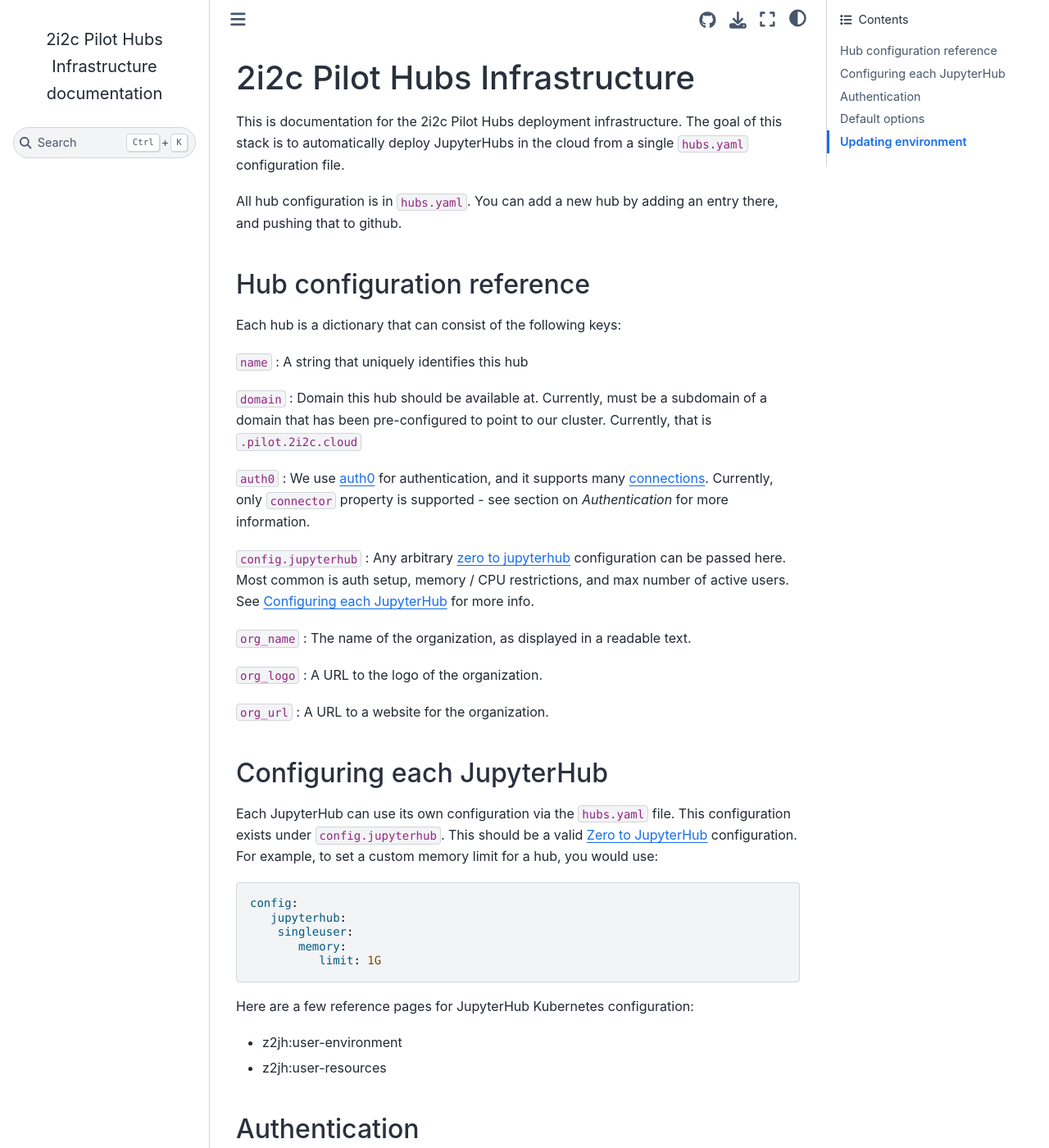
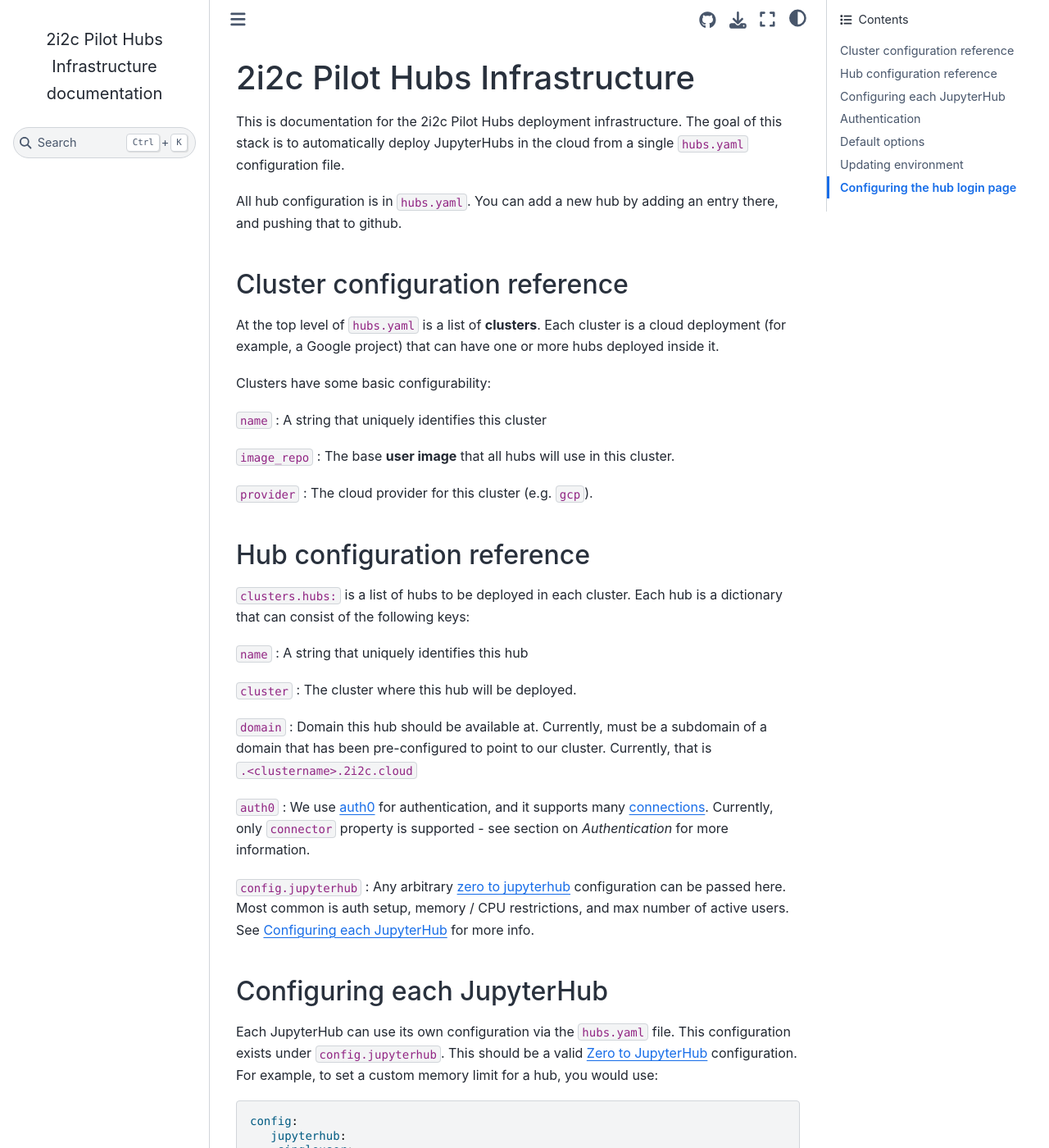
Before and after one commit to 2i2c-org/infrastructure, a Sphinx documentation site: the page built from docs/index.md, in a window 1280 px wide and 1400 px high. Shown: the whole window at 82% size. Built offline with Sphinx 7.4.7 and the Sphinx Book theme 1.1.4, drawn with Linux system fonts in a browser that asks for light colours; some of the changed text lies outside the part shown.

Commit message:
update information about home page templates

```diff
--- a/docs/index.md
+++ b/docs/index.md
@@ -5,17 +5,36 @@
 All hub configuration is in `hubs.yaml`. You can add a new hub by adding
 an entry there, and pushing that to github.
 
+## Cluster configuration reference
+
+At the top level of `hubs.yaml` is a list of **clusters**. Each cluster is a cloud deployment (for example, a Google project) that can have one or more hubs deployed inside it.
+
+Clusters have some basic configurability:
+
+`name`
+: A string that uniquely identifies this cluster
+
+`image_repo`
+: The base **user image** that all hubs will use in this cluster.
+
+`provider`
+: The cloud provider for this cluster (e.g. `gcp`).
+
 ## Hub configuration reference
 
+`clusters.hubs:` is a list of hubs to be deployed in each cluster.
 Each hub is a dictionary that can consist of the following keys:
 
 `name`
 : A string that uniquely identifies this hub
 
+`cluster`
+: The cluster where this hub will be deployed.
+
 `domain`
 : Domain this hub should be available at. Currently, must be a subdomain
   of a domain that has been pre-configured to point to our cluster. Currently,
-  that is `.pilot.2i2c.cloud`
+  that is `.<clustername>.2i2c.cloud`
 
 `auth0`
 : We use [auth0](https://auth0.com/) for authentication, and it supports
@@ -27,15 +46,6 @@
 : Any arbitrary [zero to jupyterhub](https://z2jh.jupyter.org) configuration
   can be passed here. Most common is auth setup, memory / CPU restrictions,
   and max number of active users. See [](config-jupyterhub) for more info.
-
-`org_name`
-: The name of the organization, as displayed in a readable text.
-
-`org_logo`
-: A URL to the logo of the organization.
-
-`org_url`
-: A URL to a website for the organization.
 
 (config-jupyterhub)=
 ## Configuring each JupyterHub
@@ -147,3 +157,13 @@
 
 5. Make a commit, make a PR and merge to master! This will deploy all the hubs
    with the new image
+
+## Configuring the hub login page
+
+Each Hub deployed in a cluster has a collection of metadata about who it is deployed for, and who is responsible for running it. This is used to generate the **log-in page** for each hub and tailor it for the community.
+
+For an example, see [the log-in page of the staging hub](https://staging.pilot.2i2c.cloud/hub/login).
+
+The log-in pages are built with [the base template at this repository](https://github.com/2i2c-org/pilot-homepage). Values are inserted into each template based on each hub configuration.
+
+You may customize the configuration for a hub's homepage at `config.jupyterhub.homepage.templateVars`. Changing these values for a hub will make that hub's landing page update automatically. We recommend [using the `hubs.yaml` file as a reference](https://github.com/2i2c-org/pilot-hubs/blob/master/hubs.yaml). Copy the configuration from another hub, and then modify the contents to fit the new hub that is being configured.
```
